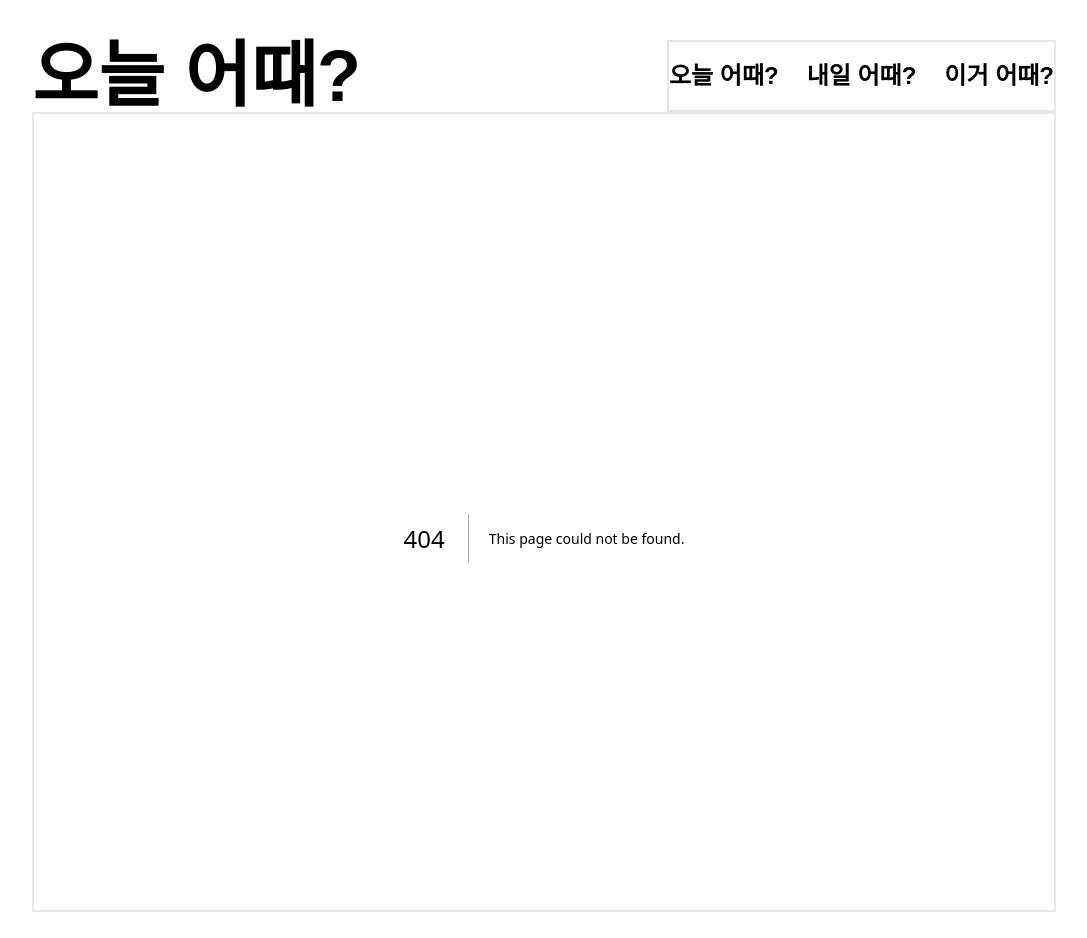
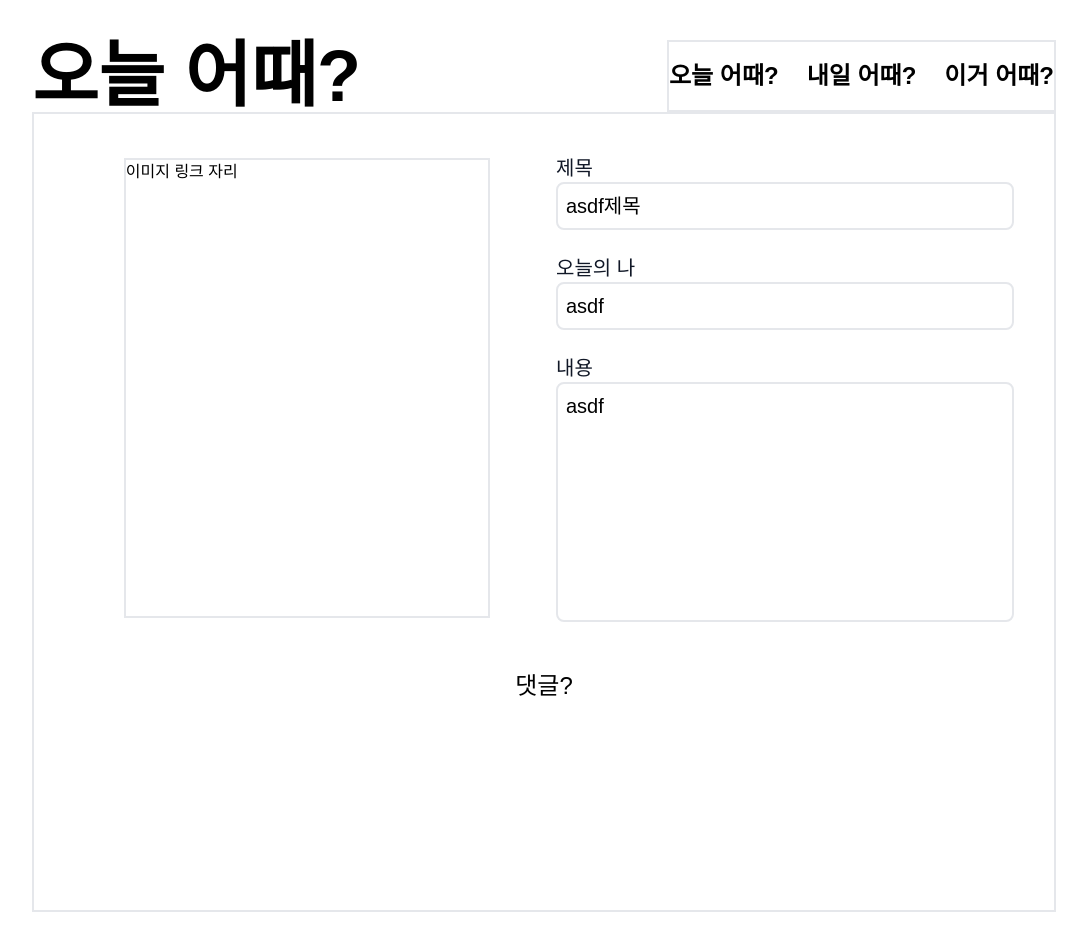
Before and after one commit to Winter100/Fashion, a Next.js app: page /fashion/detail/1 in a window 1280 px wide. Before the commit this address had no page. Shown: the whole page, without its empty margins (96-1183 px from the left). After the commit the page ends 912 px from the top, so only its background shows below. Built offline with nearby package versions, Linux system fonts and the light colour scheme; a web font is replaced by a local one.

Commit message:
feat: 디테일 페이지 및 아이템 추가

```diff
--- /dev/null
+++ b/src/app/(route)/fashion/detail/[id]/page.tsx
@@ -0,0 +1,5 @@
+import Detail from "@/app/_components/Fashion/Detail";
+
+export default function Page() {
+  return <Detail />;
+}
--- /dev/null
+++ b/src/app/_components/Fashion/Detail.tsx
@@ -0,0 +1,70 @@
+import { Label } from "flowbite-react";
+
+export default function Detail() {
+  return (
+    <>
+      <div className="flex-rows m-auto flex max-w-5xl gap-4  p-4">
+        <div className="h-[500px] flex-1 p-1">
+          <div className="relative m-auto h-[460px] w-4/5 border-2">
+            <p>이미지 링크 자리</p>
+          </div>
+        </div>
+
+        <div className="flex-1">
+          <div className=" flex flex-col gap-6">
+            <div>
+              <div className=" block ">
+                <Label
+                  htmlFor="title"
+                  className=" m-auto text-xl"
+                  value="제목"
+                />
+              </div>
+              <p
+                id="title"
+                className=" border-bold rounded-lg border-2 p-2 text-xl"
+              >
+                asdf제목
+              </p>
+            </div>
+            <div>
+              <div className="block ">
+                <Label
+                  htmlFor="concept"
+                  className=" m-auto text-xl"
+                  value="오늘의 나"
+                />
+              </div>
+              <p
+                id="title"
+                className=" border-bold rounded-lg border-2 p-2 text-xl"
+              >
+                asdf
+              </p>
+            </div>
+            <div>
+              <div className="block ">
+                <Label
+                  htmlFor="content"
+                  className=" m-auto text-xl"
+                  value="내용"
+                />
+              </div>
+              <p
+                id="title"
+                className=" border-bold h-60 rounded-lg border-2 p-2 text-xl"
+              >
+                asdf
+              </p>
+            </div>
+          </div>
+        </div>
+      </div>
+      <div className="flex justify-center">
+        <p>
+          <span className=" text-2xl">댓글?</span>
+        </p>
+      </div>
+    </>
+  );
+}
```
